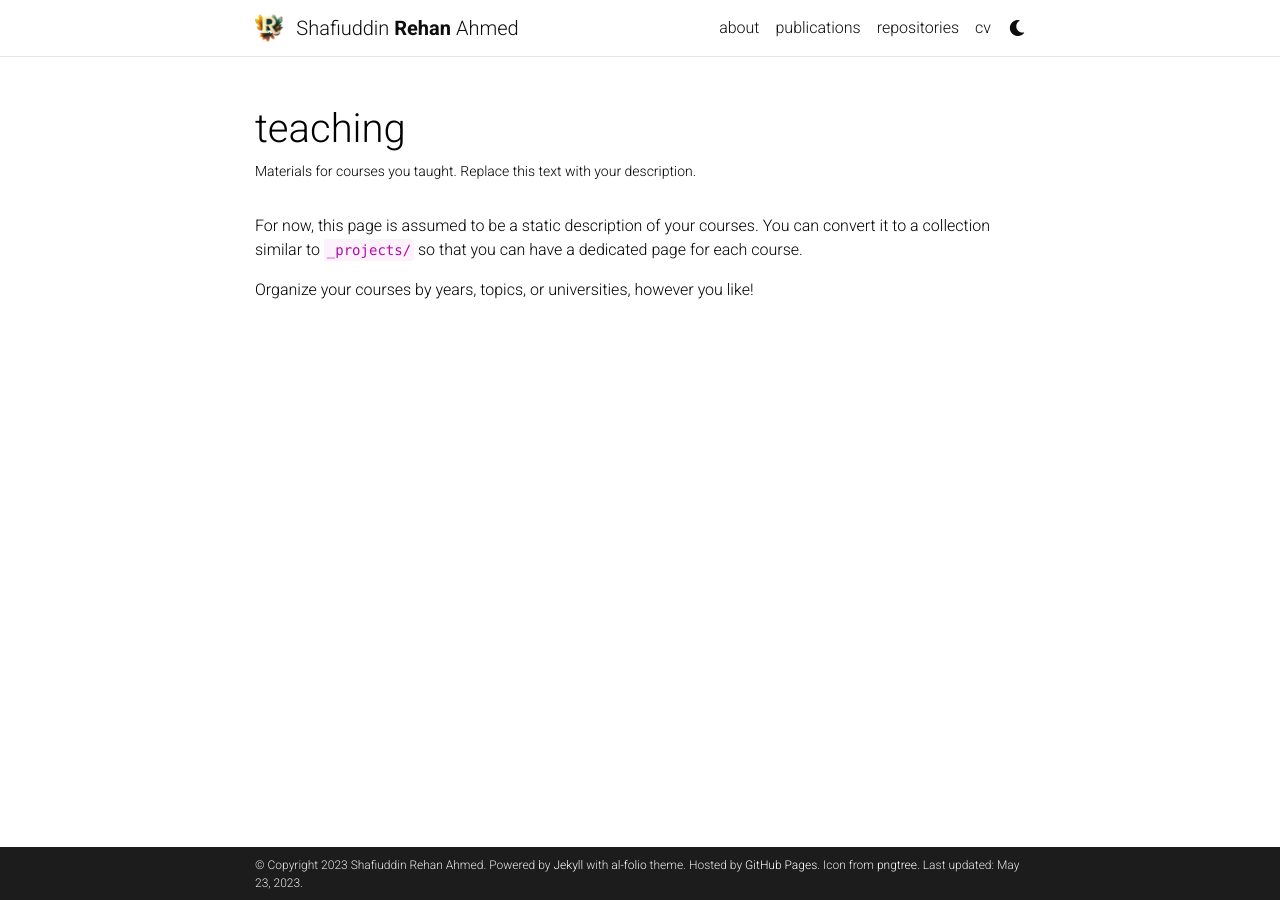
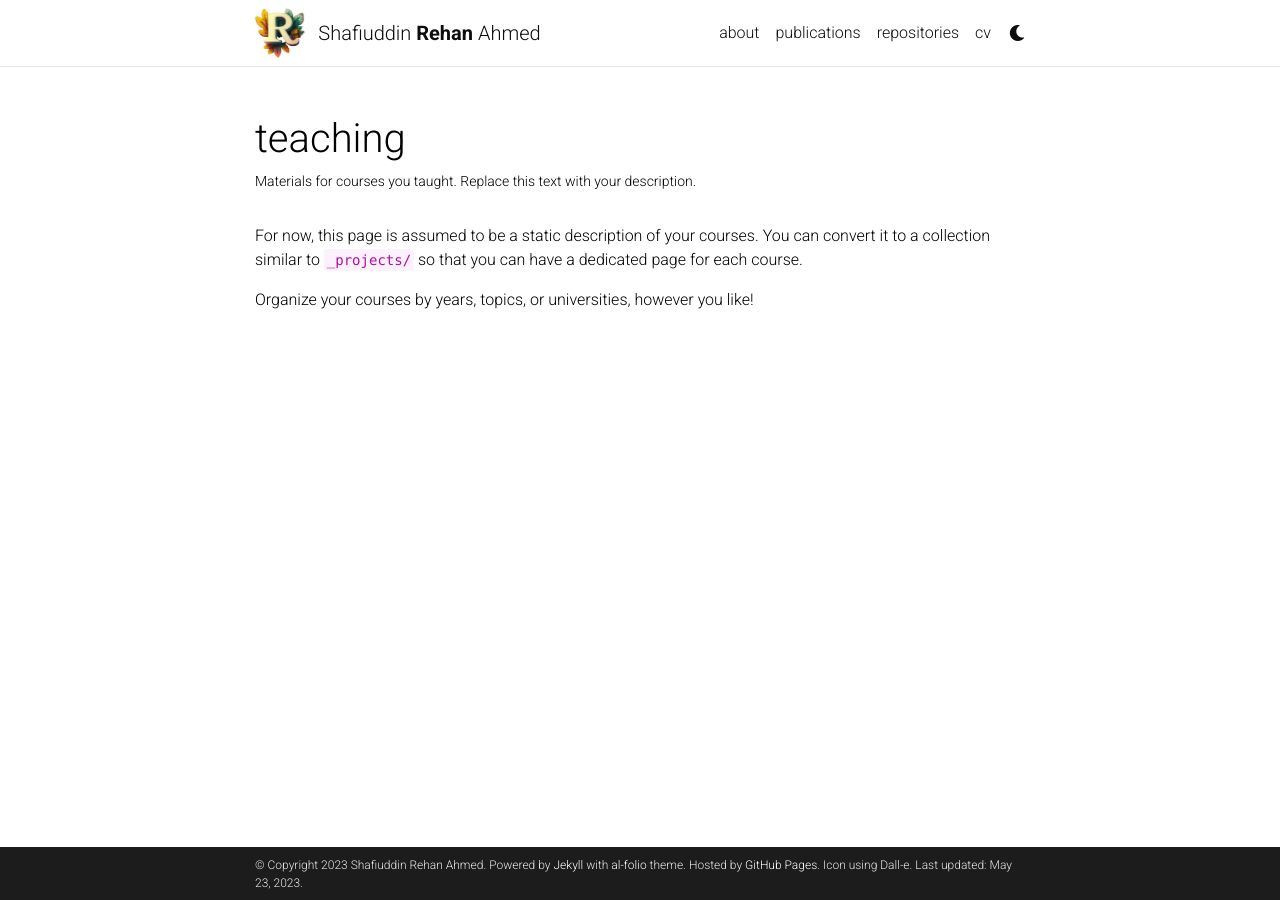
Before and after one commit to ahmeshaf/ahmeshaf.github.io, a Jekyll site: the page built from _pages/teaching.md, in a window 1280 px wide. Built offline with Jekyll 4.4.1, drawn with Linux system fonts in a browser that asks for light colours; comment, search, counter and statistics services are not loaded; a style sheet for code colours, icons or effects is not loaded.

Commit message:
update logo size

```diff
--- a/_config.yml
+++ b/_config.yml
@@ -12,7 +12,7 @@ description: > # the ">" symbol means to ignore newlines until "footer_text:"
 footer_text: >
   Powered by <a href="https://jekyllrb.com/" target="_blank">Jekyll</a> with <a href="https://github.com/alshedivat/al-folio">al-folio</a> theme.
   Hosted by <a href="https://pages.github.com/" target="_blank">GitHub Pages</a>.
-  Icon from <a href="https://pngtree.com/freepng/letter-r-logo-png-vector_6336737.html" target="_blank">pngtree</a>.
+  Icon using Dall-e.
 keywords: jekyll, jekyll-theme, academic-website, portfolio-website  # add your own keywords or leave empty
 
 lang: en # the language of your site (for example: en, fr, cn, ru, etc.)
--- a/_includes/header.html
+++ b/_includes/header.html
@@ -5,7 +5,7 @@
       <nav id="navbar" class="navbar navbar-light navbar-expand-sm {% if site.navbar_fixed %}fixed-top{% else %}sticky-top{% endif %}">
         <div class="container">
           <a href="/">
-            <img height="28" width="28" src="{{ site.icon | prepend: '/assets/img/' | relative_url}}" style="padding-right: 0pt"></img>
+            <img height="50" width="50" src="{{ site.icon | prepend: '/assets/img/' | relative_url}}" style="padding-right: 0pt"></img>
             <!-- <img height="28" width="28" src="/assets/img/prof_pic.jpg" style="padding-right: 0pt"></img> -->
           </a>
           {% if page.permalink != '/' -%}
```
